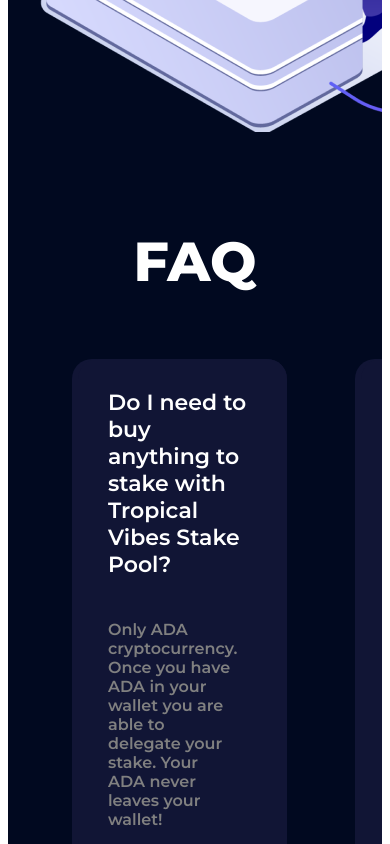
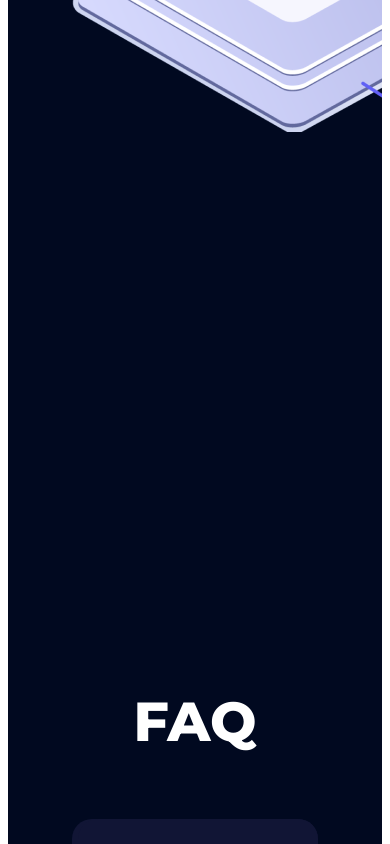
Before and after one commit to daveminer/tropical-vibes-pool-web, a Next.js app: page / in a window 390 px wide. Shown: the part 2436-3280 px from the top of the page. Built offline with nearby package versions, Linux system fonts and the light colour scheme.

Commit message:
add some responsive design

```diff
--- a/components/Benefits.js
+++ b/components/Benefits.js
@@ -5,12 +5,18 @@
 const Benefits = () => (
   <SimpleGrid
     backgroundColor="#010920"
-    columns={2}
+    columns={{ base: 1, lg: 2 }}
     paddingBottom="2rem"
     paddingTop="8rem"
+    paddingLeft="2rem"
+    paddingRight="2rem"
     justifyContent="space-around"
   >
-    <Image marginLeft="2rem" src="/techno-piggy-bank.png" />
+    <Image
+      marginLeft="2rem"
+      src="/techno-piggy-bank.png"
+      display={{ base: "none", lg: "flex" }}
+    />
     <BenefitList />
   </SimpleGrid>
 );
--- a/components/Faq.js
+++ b/components/Faq.js
@@ -41,7 +41,7 @@
         FAQ
       </Flex>
       <Grid
-        column={2}
+        column={{ base: 1, md: 2 }}
         gap={68}
         marginLeft="4rem"
         marginRight="4rem"
@@ -51,8 +51,8 @@
           <GridItem
             backgroundColor="#111535"
             borderRadius={"20px"}
-            colEnd={(idx % 2) + 1}
-            colStart={(idx % 2) + 1}
+            colEnd={{ base: 1, md: (idx % 2) + 1 }}
+            colStart={{ base: 1, md: (idx % 2) + 1 }}
             key={`faq-${idx}`}
             display="inline-flex"
           >
```
